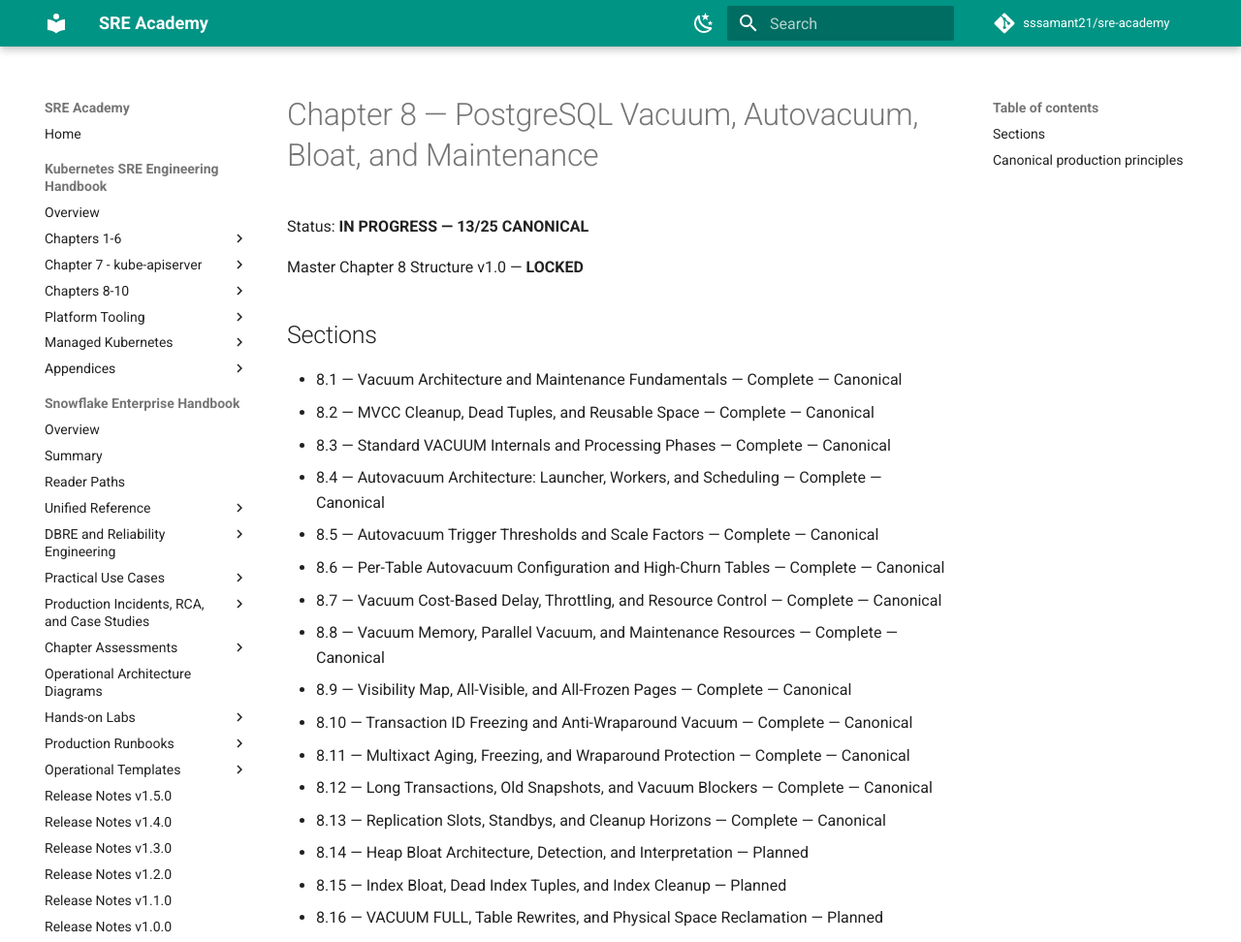
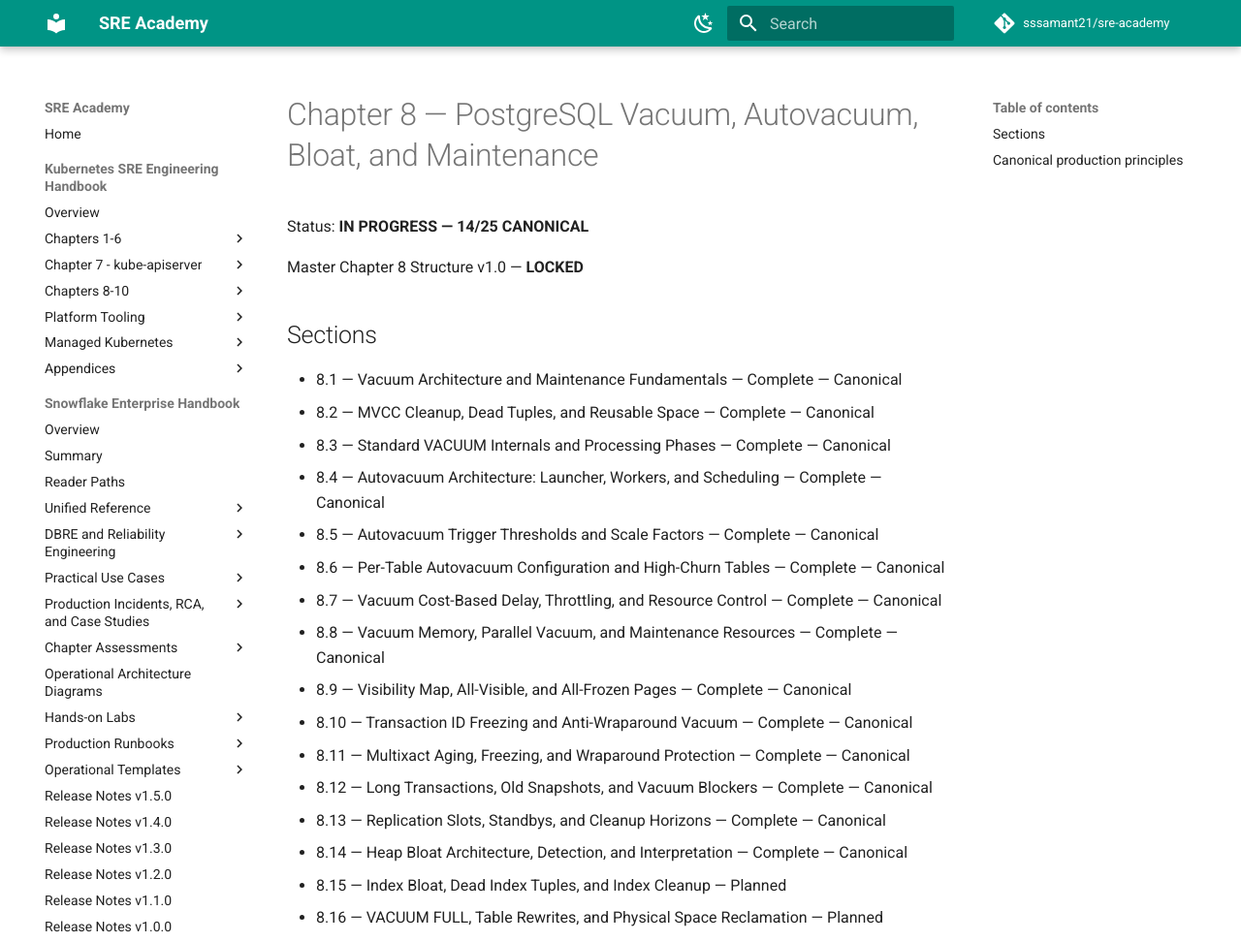
Before and after one commit to sssamant21/sre-academy, an MkDocs documentation site: the page built from docs/books/postgresql-sre-dbre-handbook/chapter-08/index.md, in a window 1280 px wide and 1400 px high. Shown: the top 972 px of the window at 97% size. Built offline with MkDocs 1.6.1 and Material for MkDocs 9.7.7, drawn with Linux system fonts in a browser that asks for light colours; comment, search, counter and statistics services are not loaded.

Commit message:
docs(postgres): advance chapter 8 to 14 of 25 canonical

```diff
--- a/docs/books/postgresql-sre-dbre-handbook/chapter-08/index.md
+++ b/docs/books/postgresql-sre-dbre-handbook/chapter-08/index.md
@@ -1,6 +1,6 @@
 # Chapter 8 — PostgreSQL Vacuum, Autovacuum, Bloat, and Maintenance
 
-Status: **IN PROGRESS — 13/25 CANONICAL**
+Status: **IN PROGRESS — 14/25 CANONICAL**
 
 Master Chapter 8 Structure v1.0 — **LOCKED**
 
@@ -19,7 +19,7 @@ Master Chapter 8 Structure v1.0 — **LOCKED**
 - 8.11 — Multixact Aging, Freezing, and Wraparound Protection — Complete — Canonical
 - 8.12 — Long Transactions, Old Snapshots, and Vacuum Blockers — Complete — Canonical
 - 8.13 — Replication Slots, Standbys, and Cleanup Horizons — Complete — Canonical
-- 8.14 — Heap Bloat Architecture, Detection, and Interpretation — Planned
+- 8.14 — Heap Bloat Architecture, Detection, and Interpretation — Complete — Canonical
 - 8.15 — Index Bloat, Dead Index Tuples, and Index Cleanup — Planned
 - 8.16 — VACUUM FULL, Table Rewrites, and Physical Space Reclamation — Planned
 - 8.17 — REINDEX and Index Maintenance Strategy — Planned
```
